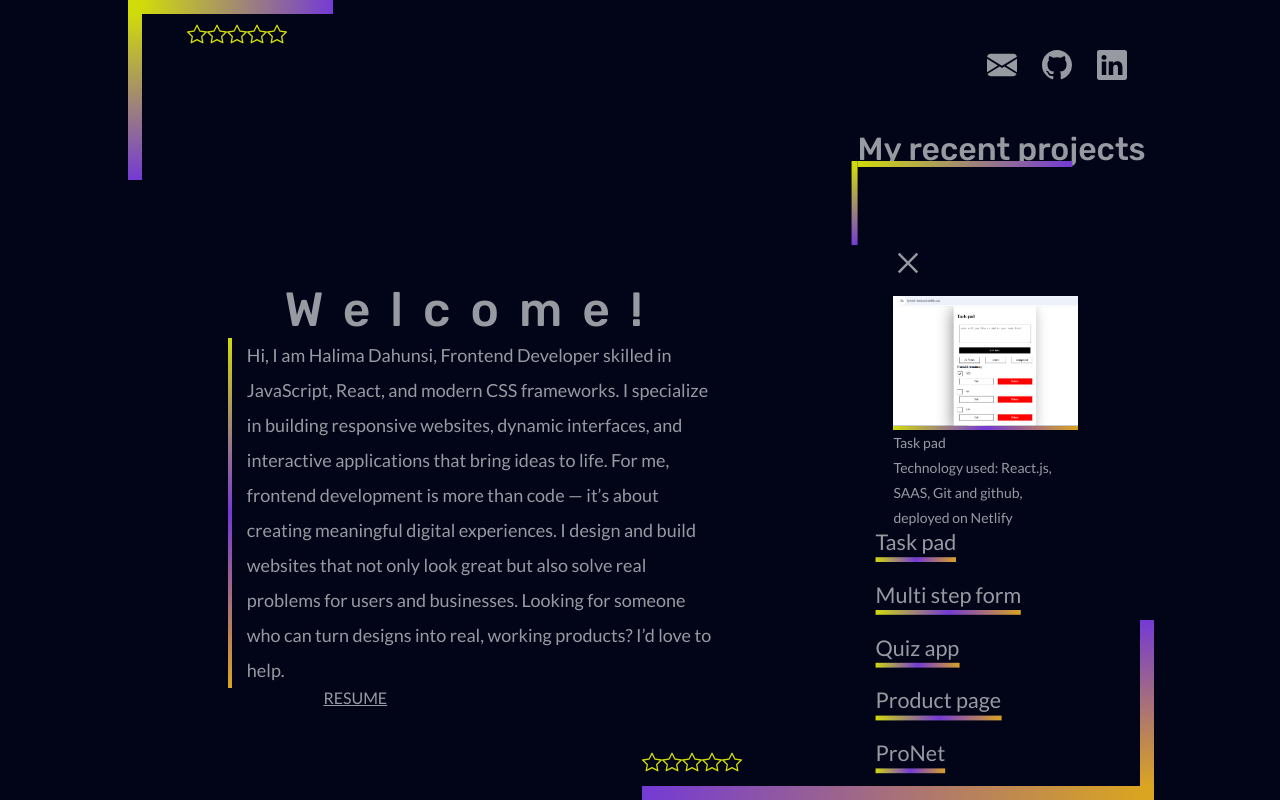
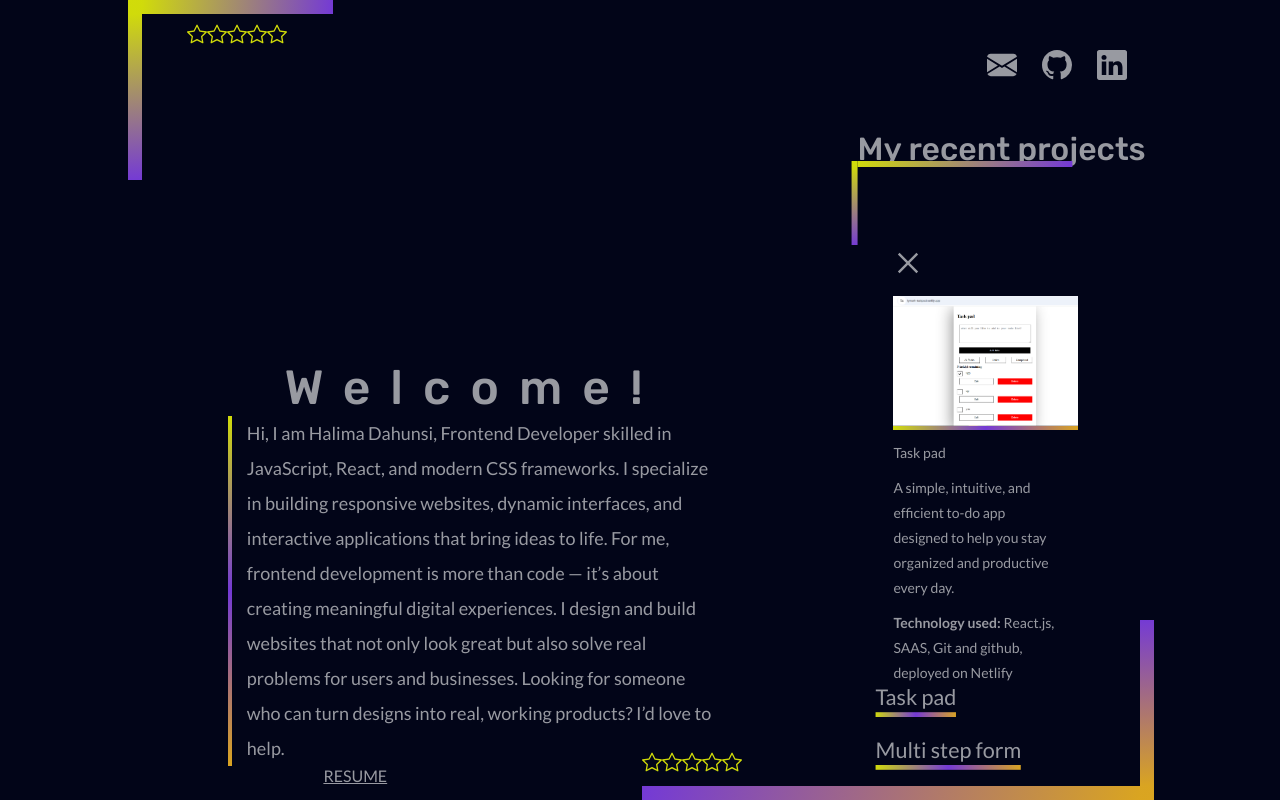
Before and after one commit to Halima-1/lymarh_d, a React (Vite) app: page / in a window 1280 px wide. Both pictures are taken after a click on the element "Task pad". Shown: the top 800 px of the page. Built offline with nearby package versions, Linux system fonts and the light colour scheme.

Commit message:
portfolio updated

```diff
--- a/src/home.jsx
+++ b/src/home.jsx
@@ -17,7 +17,7 @@ function Home() {
   const [hoverProject, setHoverProject] = useState(false);
  // project lists
  const projects =[
-  {project: 'Task pad', link:'https://lymarh-taskpad.netlify.app/', Image:"/taskpad image.png", id:1, description:"", technology:'React.js, SAAS, Git and github, deployed on Netlify'},
+  {project: 'Task pad', link:'https://lymarh-taskpad.netlify.app/', Image:"/taskpad image.png", id:1, description:"A simple, intuitive, and efficient to-do app designed to help you stay organized and productive every day.", technology:'React.js, SAAS, Git and github, deployed on Netlify'},
   {project: 'Multi step form',link:'https://multii-form.netlify.app/', Image:"/multi-form.png", id:2, description:"A sleek and interactive multi-step form built to enhance user experience with step-by-step navigation, add-ons selection, and dynamic form validation.", technology:'React.js, SAAS, Git and github, deployed on Netlify'},
   {project: 'Quiz app',link:'https://trivia-twist.netlify.app/', Image:"/trivia.png", id:3, description:"A fun, interactive quiz app designed to challenge users with multiple-choice questions across various topics. It features a timer,  and scoring system,",technology:'HTML5, CSS3, Git and github, deployed on Netlify'},
   {project: 'Product page',link:'https://halima-1.github.io/web3Bridge_product_details/', Image:"/product-details.png",  id:4, description:"A Products Page that displays available products with price and details. Users can add items to cart, and navigate to the cart page.", technology:'React.js, SAAS, Git and github, deployed on Render'},
@@ -114,8 +114,8 @@ localStorage.setItem('projects', JSON.stringify(projects))
              <p>
               {atvProjectDisplay.description}
              </p>
-             <p>
-              {'Technology used: ' +atvProjectDisplay.technology}
+             <p><b>Technology used: </b>
+              {' '+ atvProjectDisplay.technology}
              </p>
            </div>
             </> :null
--- a/src/styles/index.scss
+++ b/src/styles/index.scss
@@ -319,6 +319,10 @@ header {
                 /* start off screen to the left */
                 opacity: 0;
                 animation: slideIn 0.6s ease-out forwards;
+
+                p {
+                    margin-top: 10px;
+                }
             }
 
             /* Keyframes for sliding */
```
Also changed, not shown: 1 other file (tests, documents, lock files or other folders).
